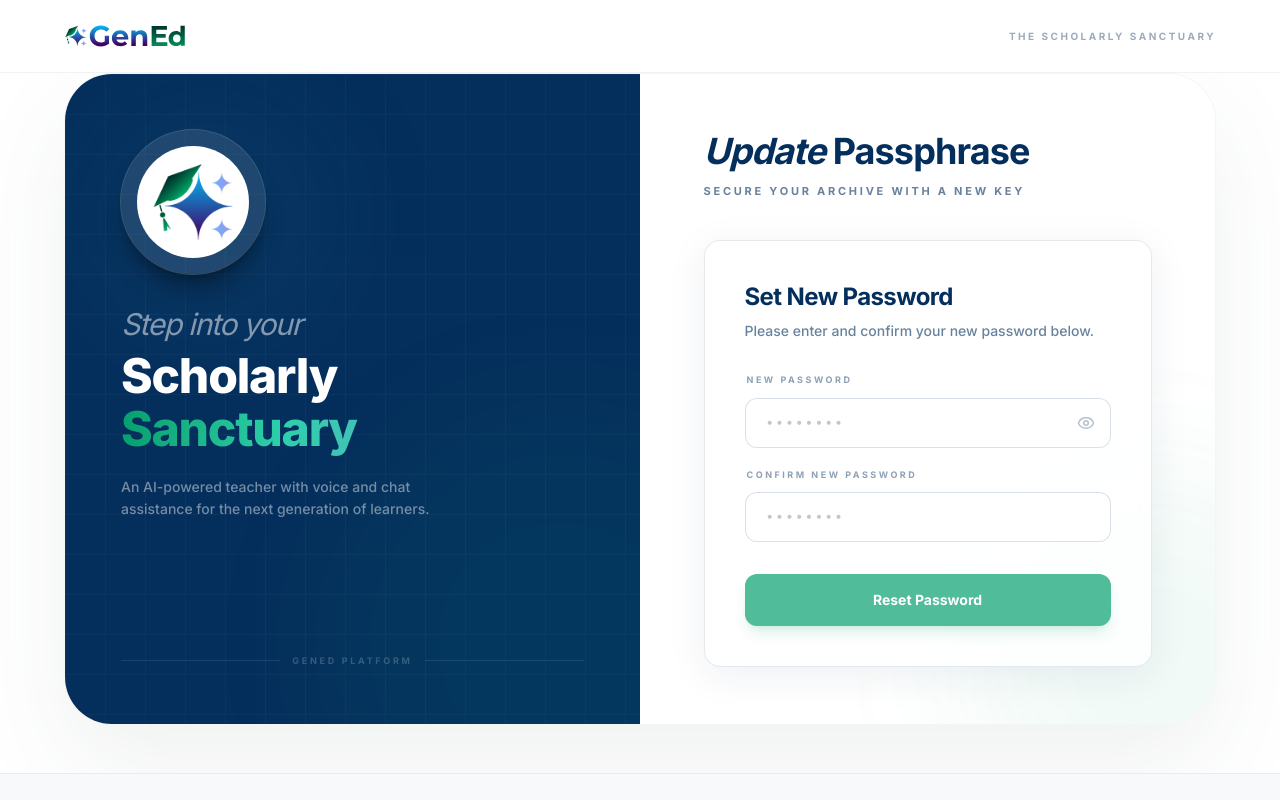
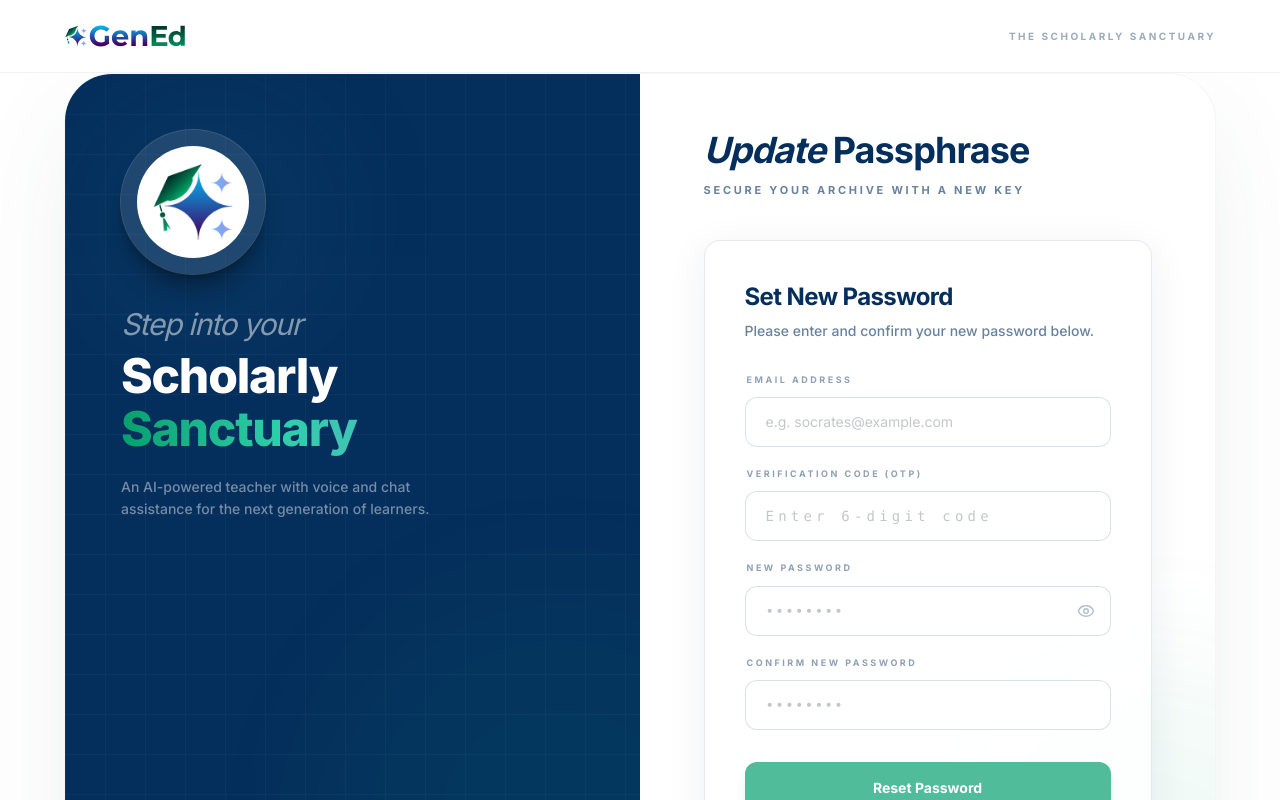
Before and after one commit to GenEducation/GenedUIProject, a Next.js app: page /reset-password in a window 1280 px wide. Shown: the top 800 px of the page. Built offline with nearby package versions, Linux system fonts and the light colour scheme; no server answers; a web font is replaced by a local one.

Commit message:
build error fix

```diff
--- a/src/app/reset-password/page.tsx
+++ b/src/app/reset-password/page.tsx
@@ -8,13 +8,14 @@
 function ResetPasswordContent() {
   const searchParams = useSearchParams();
   const token = searchParams?.get("token") || "";
+  const email = searchParams?.get("email") || "";
 
   return (
     <AuthPageLayout
       title={<><em>Update</em> Passphrase</>}
       subtitle="Secure your archive with a new key"
     >
-      <ResetPassword token={token} />
+      <ResetPassword token={token} initialEmail={email} />
     </AuthPageLayout>
   );
 }
--- a/src/features/auth/authService.ts
+++ b/src/features/auth/authService.ts
@@ -18,6 +18,7 @@
   phone?: string;
   organization?: string;
   website?: string;
+  otp_code?: string;
 }
 
 export interface AuthTokenResponse {
@@ -32,11 +33,28 @@
   organization?: string;
   website?: string | null;
   school_board?: string;
+  age?: number;
 }
 
 export interface SignInFields {
   username: string;
   password: string;
+}
+
+async function handleAuthError(response: Response, defaultMsg: string): Promise<never> {
+  let errorMessage = defaultMsg;
+  try {
+    const errorData = await response.json();
+    if (Array.isArray(errorData.detail)) {
+      errorMessage = errorData.detail.map((err: any) => err.msg).join(", ");
+    } else {
+      errorMessage = errorData.detail || errorData.message || errorMessage;
+    }
+  } catch (e) {
+    const errorText = await response.text().catch(() => "");
+    errorMessage = errorText || errorMessage;
+  }
+  throw new Error(errorMessage);
 }
 
 export async function signIn(data: SignInFields): Promise<AuthTokenResponse> {
@@ -52,8 +70,7 @@
   });
 
   if (!response.ok) {
-    const errorText = await response.text();
-    throw new Error(errorText || "Signin request failed.");
+    await handleAuthError(response, "Signin request failed.");
   }
 
   return response.json();
@@ -65,6 +82,7 @@
     email_id: data.email,
     password: data.password,
     role: data.role.toUpperCase(),
+    otp_code: data.otp_code,
   };
 
   if (data.role === "student") {
@@ -87,8 +105,7 @@
   });
 
   if (!response.ok) {
-    const errorText = await response.text();
-    throw new Error(errorText || "Signup request failed.");
+    await handleAuthError(response, "Signup request failed.");
   }
 
   return response.json();
@@ -104,8 +121,7 @@
   });
 
   if (!response.ok) {
-    const errorText = await response.text();
-    throw new Error(errorText || "Google Sign-in request failed.");
+    await handleAuthError(response, "Google Sign-in request failed.");
   }
 
   return response.json();
@@ -114,6 +130,7 @@
 export async function googleSignUp(token: string, data: Partial<SignUpFields>): Promise<AuthTokenResponse> {
   const body: any = {
     token,
+    username: data.username,
     role: data.role?.toUpperCase(),
   };
 
@@ -137,45 +154,58 @@
   });
 
   if (!response.ok) {
-    const errorText = await response.text();
-    throw new Error(errorText || "Google Sign-up request failed.");
+    await handleAuthError(response, "Google Sign-up request failed.");
   }
 
   return response.json();
 }
 
-export async function requestPasswordReset(email: string): Promise<{ success: boolean }> {
-  // Mock delay
-  await new Promise((resolve) => setTimeout(resolve, 1500));
+export async function sendOtp(email: string): Promise<{ success: boolean; message: string }> {
+  const response = await fetch(`${AUTH_API_BASE_URL}/auth/send-otp`, {
+    method: "POST",
+    headers: { "Content-Type": "application/json" },
+    body: JSON.stringify({ email }),
+  });
 
-  // Future API implementation:
-  /*
+  if (!response.ok) {
+    await handleAuthError(response, "Failed to send OTP");
+  }
+
+  return response.json();
+}
+
+export async function requestPasswordReset(email: string): Promise<{ success: boolean; message: string }> {
   const response = await fetch(`${AUTH_API_BASE_URL}/auth/forgot-password`, {
     method: "POST",
     headers: { "Content-Type": "application/json" },
     body: JSON.stringify({ email }),
   });
-  if (!response.ok) throw new Error("Failed to request password reset");
+
+  if (!response.ok) {
+    await handleAuthError(response, "Failed to initiate password reset");
+  }
+
   return response.json();
-  */
-
-  return { success: true };
 }
 
-export async function resetPassword(token: string, newPassword: string): Promise<{ success: boolean }> {
-  // Mock delay
-  await new Promise((resolve) => setTimeout(resolve, 1500));
-
-  // Future API implementation:
-  /*
+export async function resetPassword(data: {
+  email: string;
+  otp_code: string;
+  new_password: string;
+}): Promise<{ success: boolean; message: string }> {
   const response = await fetch(`${AUTH_API_BASE_URL}/auth/reset-password`, {
     method: "POST",
     headers: { "Content-Type": "application/json" },
-    body: JSON.stringify({ token, new_password: newPassword }),
+    body: JSON.stringify({
+      email: data.email,
+      otp_code: data.otp_code,
+      new_password: data.new_password,
+    }),
   });
-  if (!response.ok) throw new Error("Failed to reset password");
+
+  if (!response.ok) {
+    await handleAuthError(response, "Failed to reset password");
+  }
+
   return response.json();
-  */
-
-  return { success: true };
 }
--- a/src/features/auth/components/ResetPassword.tsx
+++ b/src/features/auth/components/ResetPassword.tsx
@@ -7,9 +7,12 @@
 
 interface ResetPasswordProps {
   token: string;
+  initialEmail?: string;
 }
 
-export function ResetPassword({ token }: ResetPasswordProps) {
+export function ResetPassword({ token, initialEmail = "" }: ResetPasswordProps) {
+  const [email, setEmail] = useState(initialEmail);
+  const [otpCode, setOtpCode] = useState("");
   const [password, setPassword] = useState("");
   const [confirmPassword, setConfirmPassword] = useState("");
   const [showPassword, setShowPassword] = useState(false);
@@ -19,7 +22,7 @@
 
   const handleSubmit = async (e: FormEvent) => {
     e.preventDefault();
-    if (!password || !confirmPassword) return;
+    if (!email || !otpCode || !password || !confirmPassword) return;
 
     if (password !== confirmPassword) {
       setError("Passwords do not match");
@@ -35,7 +38,11 @@
     setError(null);
 
     try {
-      await resetPassword(token, password);
+      await resetPassword({
+        email,
+        otp_code: otpCode,
+        new_password: password
+      });
       setIsSuccess(true);
     } catch (err: any) {
       setError(err.message || "Failed to reset password");
@@ -60,7 +67,7 @@
               <svg xmlns="http://www.w3.org/2000/svg" width="24" height="24" viewBox="0 0 24 24" fill="none" stroke="currentColor" strokeWidth="3" strokeLinecap="round" strokeLinejoin="round"><polyline points="20 6 9 17 4 12"></polyline></svg>
             </div>
             <p className="text-sm font-bold text-emerald-800 leading-relaxed">
-              [MOCK] Your password has been reset successfully.
+              Your password has been reset successfully.
             </p>
           </div>
           <Link
@@ -73,6 +80,36 @@
       ) : (
         <form onSubmit={handleSubmit} className="space-y-6">
           <div className="space-y-5">
+            <div>
+              <label className="block text-[9px] font-bold uppercase tracking-[0.28em] text-[#042e5c]/45 mb-2.5 pl-0.5">
+                Email Address
+              </label>
+              <input
+                name="email"
+                value={email}
+                onChange={(e) => setEmail(e.target.value)}
+                type="email"
+                required
+                placeholder="e.g. socrates@example.com"
+                className="w-full rounded-xl border border-[#042e5c]/15 bg-white/70 px-5 py-3.5 text-sm text-[#0E1F2B] transition-all duration-200 placeholder:text-[#0E1F2B]/25 hover:border-[#059F6D]/40 focus:border-[#059F6D] focus:outline-none focus:ring-2 focus:ring-[#059F6D]/15"
+              />
+            </div>
+
+            <div>
+              <label className="block text-[9px] font-bold uppercase tracking-[0.28em] text-[#042e5c]/45 mb-2.5 pl-0.5">
+                Verification Code (OTP)
+              </label>
+              <input
+                name="otpCode"
+                value={otpCode}
+                onChange={(e) => setOtpCode(e.target.value)}
+                type="text"
+                required
+                placeholder="Enter 6-digit code"
+                className="w-full rounded-xl border border-[#042e5c]/15 bg-white/70 px-5 py-3.5 text-sm text-[#0E1F2B] transition-all duration-200 placeholder:text-[#0E1F2B]/25 hover:border-[#059F6D]/40 focus:border-[#059F6D] focus:outline-none focus:ring-2 focus:ring-[#059F6D]/15 font-mono tracking-[0.3em]"
+              />
+            </div>
+
             <div>
               <label className="block text-[9px] font-bold uppercase tracking-[0.28em] text-[#042e5c]/45 mb-2.5 pl-0.5">
                 New Password
@@ -122,7 +159,7 @@
           <div className="space-y-6 pt-2">
             <button
               type="submit"
-              disabled={isSubmitting || !password || !confirmPassword}
+              disabled={isSubmitting || !email || !otpCode || !password || !confirmPassword}
               className="group relative w-full overflow-hidden rounded-xl bg-[#059F6D] py-4 text-sm font-bold text-white transition-all duration-300 active:scale-[0.98] disabled:cursor-not-allowed disabled:opacity-70 disabled:active:scale-100 shadow-lg shadow-[#059F6D]/20 hover:shadow-xl hover:shadow-[#059F6D]/40"
             >
               <span className="relative z-10 flex items-center justify-center gap-2">
```
